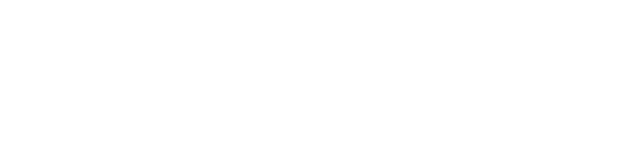
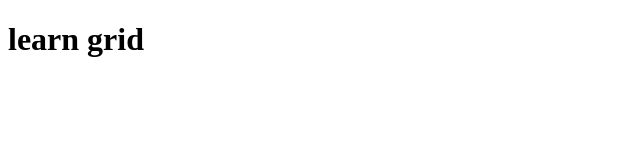
Before and after one commit to charkris/NobodysFool, a plain HTML site: page index.html in a window 1280 px wide. Shown: the whole page, without its empty margins (0-640 px from the left). Drawn offline with Linux system fonts and the light colour scheme.

Commit message:
learning

```diff
--- a/index.html
+++ b/index.html
@@ -7,6 +7,7 @@
 
     </head>
     <body>
+        <h1>learn grid</h1>
 
 
     </body>
```
